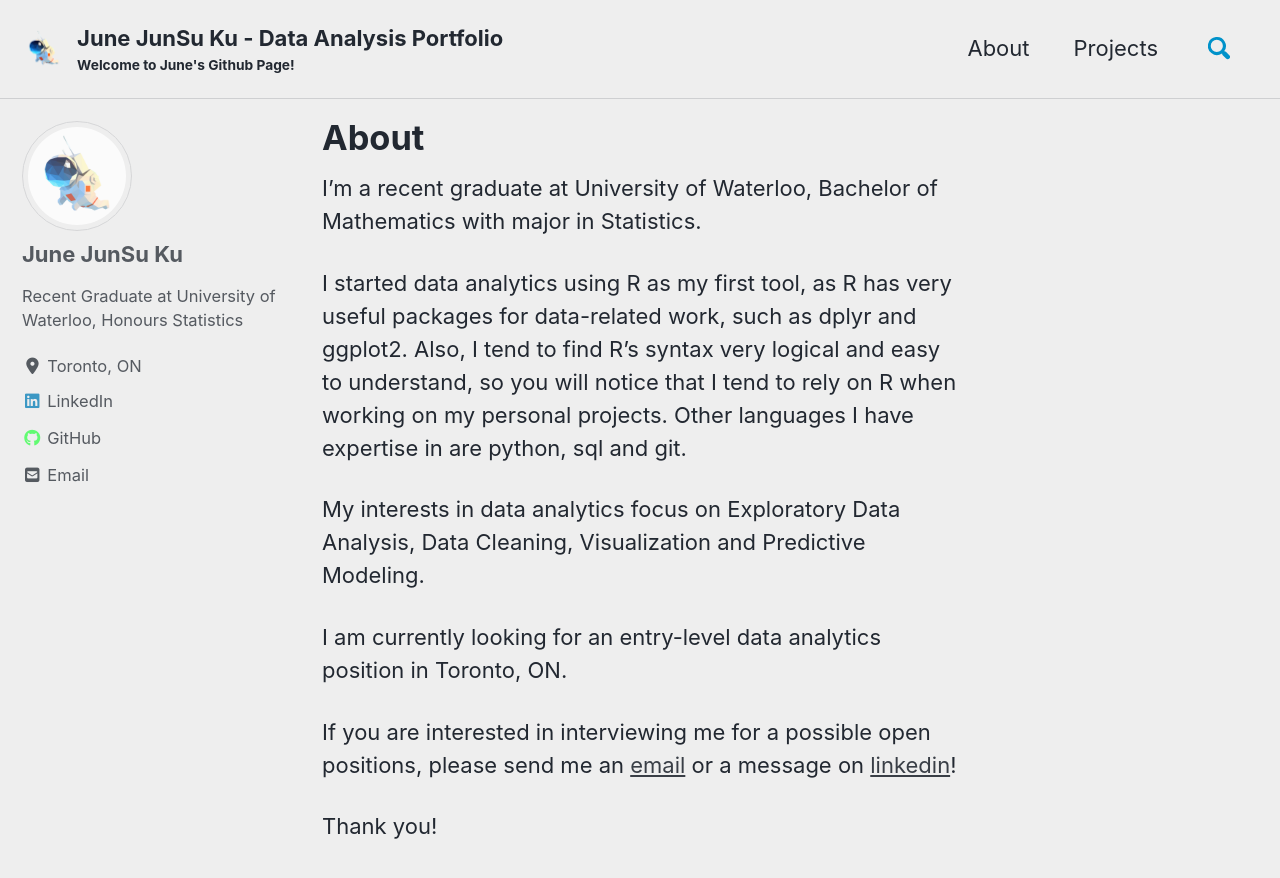
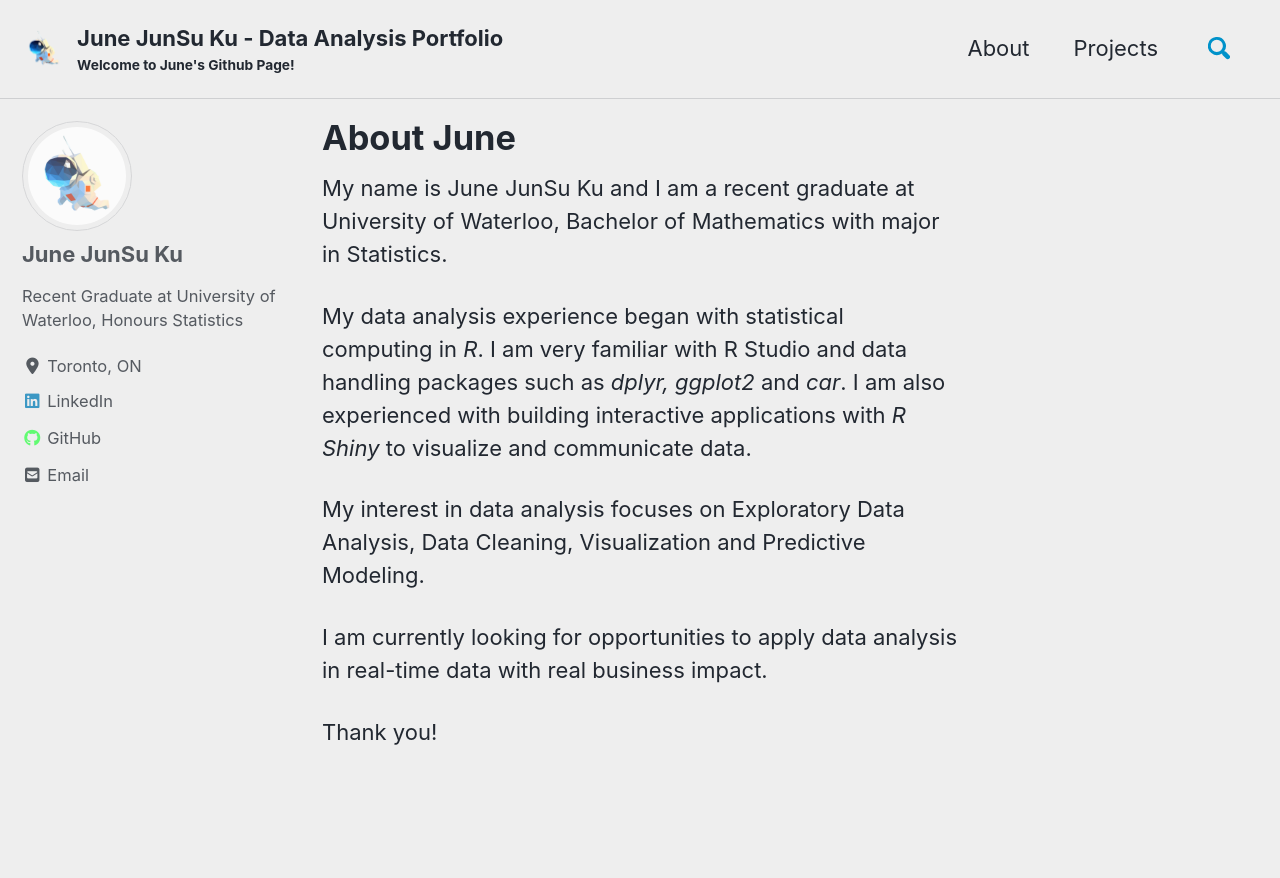
Before and after one commit to junsu-ku/junsu-ku.github.io, a Jekyll site: the page built from _pages/about.md, in a window 1280 px wide and 900 px high. Shown: the top 878 px of the window. Built offline with Jekyll 4.4.1, drawn with Linux system fonts in a browser that asks for light colours; cached includes are drawn as plain includes; nearby versions of some CDN libraries.

Commit message:
edited main page and about page

```diff
--- a/_pages/about.md
+++ b/_pages/about.md
@@ -1,19 +1,15 @@
 ---
-title: "About"
+title: "About June"
 permalink: /about/
 ---
 
-I'm a recent graduate at University of Waterloo, Bachelor of Mathematics with
+My name is June JunSu Ku and I am a recent graduate at University of Waterloo, Bachelor of Mathematics with
 major in Statistics.
 
-I started data analytics using R as my first tool, as R has very useful packages for data-related work, such as dplyr and ggplot2.
-Also, I tend to find R's syntax very logical and easy to understand, so you will notice that I tend to rely on R when working on my personal projects.
-Other languages I have expertise in are python, sql and git.
+My data analysis experience began with statistical computing in *R*. I am very familiar with R Studio and data handling packages such as *dplyr, ggplot2* and *car*. I am also experienced with building interactive applications with *R Shiny* to visualize and communicate data.
 
-My interests in data analytics focus on Exploratory Data Analysis, Data Cleaning, Visualization and Predictive Modeling.
+My interest in data analysis focuses on Exploratory Data Analysis, Data Cleaning, Visualization and Predictive Modeling.
 
-I am currently looking for an entry-level data analytics position in Toronto, ON.
-
-If you are interested in interviewing me for a possible open positions, please send me an [email](mailto:ku.junsu@gmail.com) or a message on [linkedin](https://www.linkedin.com/in/junsu-ku/)!
+I am currently looking for opportunities to apply data analysis in real-time data with real business impact.
 
 Thank you!
```
Also changed, not shown: index.md (+3 -3 lines).
